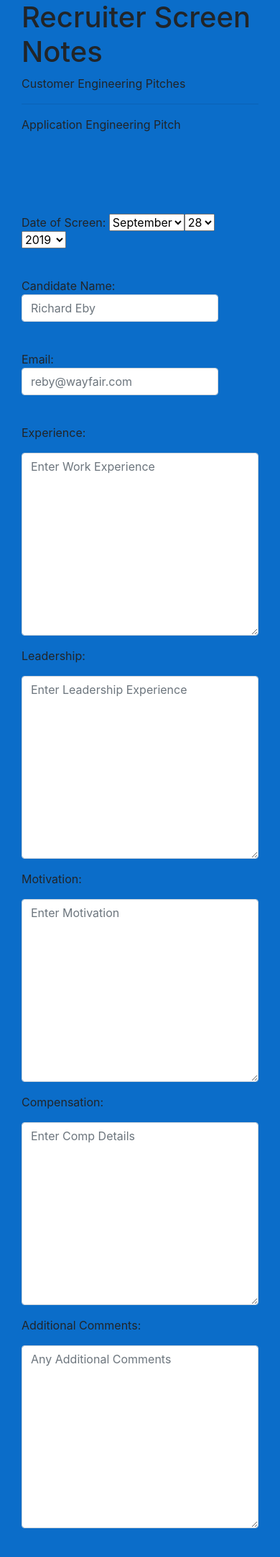
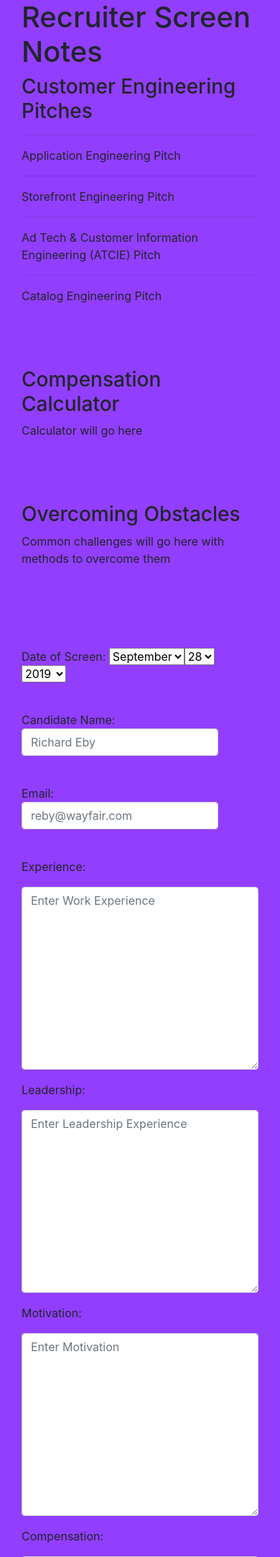
Before and after one commit to TheCodingRecruiter/recruiterscreennotesproject, a Django app: page / in a window 390 px wide. Shown: the top 2163 px of the page at 72% size. Run offline with Django 3.2, Linux system fonts and the light colour scheme; some libraries are stand-ins or nearby versions.

Commit message:
Updating look and feel, along with adding in a sidebar.  Sidebar still cuts to the left and overtakes the form when expanded out.  Need to figure out how to fix this.  Possibly by removing the container all together and working with divs, padding, and margin.  Create a div around my block with specified padding and margin that would allow for a sidebar to have full access to the screen space.  Wouldn't be mobile friendly however.  This would be used mostly on a desktop though for now.  Can scale up later.

```diff
--- a/recruiterscreennotesapp/templates/recruiterscreennotesapp/recruiternotes.html
+++ b/recruiterscreennotesapp/templates/recruiterscreennotesapp/recruiternotes.html
@@ -17,22 +17,65 @@
 <h1>{{title}}</h1>
 
 <div class="sidebar">
-<p> Customer Engineering Pitches </p>
+<h3> Customer Engineering Pitches </h3>
 <hr>
 
 <p>
-<p class="text-left" onclick="toggle_visibility('APP-ENGINEERING')">Application Engineering Pitch</p>
-<div class="text-left" id="APP-ENGINEERING" style="display:none;">
-<p class="text-left"> This group is responsible for creating and maintaining all functions that go into our iOs and Android Apps. The goal is to enhance the mobile customer experience as ~60%, which equates to over 750,000 daily active users, of our customers shop via mobile devices.  Wayfair boasts the largest mobile team in Boston, ~100 total, and currently is 70% iOs and 30% android.  This team is working on arguably the most cutting edge projects on the engineering team, including visual search. <br>
+<p onclick="toggle_visibility('APP-ENGINEERING')">Application Engineering Pitch</p>
+<div id="APP-ENGINEERING" style="display:none;">
+<p> This group is responsible for creating and maintaining all functions that go into our iOs and Android Apps. The goal is to enhance the mobile customer experience as ~60%, which equates to over 750,000 daily active users, of our customers shop via mobile devices.  Wayfair boasts the largest mobile team in Boston, ~100 total, and currently is 70% iOs and 30% android.  This team is working on arguably the most cutting edge projects on the engineering team, including visual search. <br>
         TECH/LANGUAGES: ANDROID - KOTLIN, JAVA.  IOS: SWIFT
         </p>
-
+</div>
 </p>
 
+<hr>
+<p>
+        <p onclick="toggle_visibility('STOREFRONT-ENGINEERING')">Storefront Engineering Pitch</p>
+        <div id="STOREFRONT-ENGINEERING" style="display:none;">
+        <p> This group focuses on our customer facing site. On this team you would be able to span the full stack and have great impact on the customer experience.  You will be part of creating brand new products to enhance the customer interaction and in concealing the complexity of what our customer experience on our website. Some of the exciting products they are working on include: Room Planner, Favorites Lists, a POS system for our Physical Retail store, and responsive headers on the frontend side. You will help to solve some problems with scalability, as we are growing SO quickly. <br>
+                TECH/LANGUAGES: PHP, JAVASCRIPT, SOME JAVA, PYTHON, MINIMAL SQL/DB
+
+                </p>
+        </div>
+        </p>
+
+        <hr>
+        <p>
+                <p onclick="toggle_visibility('ATCIE')">Ad Tech & Customer Information Engineering (ATCIE) Pitch</p>
+                <div id="ATCIE" style="display:none;">
+                <p> This team is responsible for building marketing software using customer data points to create personalized ads and product recommendations for our customers.  This team is continuously using consumer behavior and putting Machine Learning models into production to enhance the Wayfair experience. These models that get productionized help automate our bidding process for ads online, create personalized product recommendations, or even redirect customers to the optimal customer service representative etc.  Overall, the team is broken down into 4 main superpods: AdTech Systems, Notifications, Recommendations, and Customer Information Systems. <br>
+                        TECH/LANGUAGES: JAVA, PYTHON, SPARK, STORM, KAFKA, HADOOP
+
+                        </p>
+                </div>
+                </p>
+
+                <hr>
+                <p>
+                        <p onclick="toggle_visibility('CATALOG-ENGINEERING')">Catalog Engineering Pitch</p>
+                        <div id="CATALOG-ENGINEERING" style="display:none;">
+                        <p> This group focuses on everything related to the products we carry which includes billions of product SKUs and terabytes of data. including but not limited to: where they are found on the website, and how our customers find them, pricing/promotions information, and how the products are shown on the site.  These engineering teams are building highly interactive web tools to support our extensive product catalog.  They are leading initiatives by moving the company towards more of a cloud base architecture as well as more R&D around machine learning and competitive intelligence. The teams include Merchandise Engineering, Virtual Media Team, Pricing and Profitability and Search Technologies. <br>
+                                TECH/LANGUAGES: Python, PHP, JAVA, C#.NET, Kafka, Spark, SQL
 
 
+                                </p>
+                        </div>
+                        </p>
+<br>
+<br>
+<br>
 
 
+    <h3> Compensation Calculator </h3>
+    <!-- Input calculator here  -->
+ <p> Calculator will go here</p>
+    <br>
+    <br>
+    <br>
+
+    <h3> Overcoming Obstacles  </h3>
+    <p> Common challenges will go here with methods to overcome them</p>
 
 
 
@@ -170,21 +213,16 @@
     </div>
 </div>
 
-</div>
+
 <br><br><br><br>
+
 <button class="button" type="submit" name="action" value='Save'>Save Notes</button>
-
-<br><br><br><br><br>
-
 
 </div>
 
 
+<!-- JAVASCRIPT CODE GOES HERE BELOW THIS LINE.  USING FOR SIDEBAR CURRENTLY TO DISPLAY/HIDE BLOCK -->
 <script type="text/javascript">
-
-
-
-
 
     function toggle_visibility(id) {
        var e = document.getElementById(id);
@@ -195,11 +233,7 @@
     }
 
 
+</script>
 
 
-
-
-
-
-</script>
 {% endblock %}
--- a/static/css/recruiterscreen.css
+++ b/static/css/recruiterscreen.css
@@ -1,13 +1,14 @@
 body {
-    background: #0b6dc9;
+    background: #923eff;
 }
 
-.container {
-    background: #0b6dc9;
-}
+/* .container {
+
+} */
 
 .sidebar {
     float:right;
+
 }
 
 .left {
--- a/templates/base.html
+++ b/templates/base.html
@@ -17,7 +17,7 @@
   <body>
 
 
-<div class="container">
+<div class="container-fluid">
     {% block content %}
     {% endblock %}
   </div>
```
